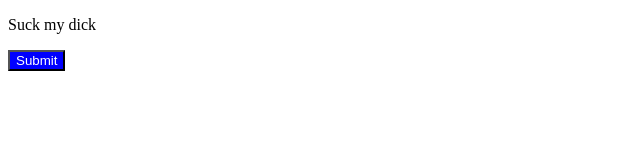
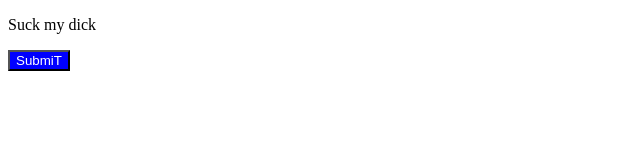
Before and after one commit to Trickst6r/Git_clone, a plain HTML site: page index.html in a window 1280 px wide. Shown: the full height of the page, 0-640 px from the left. Drawn offline with Linux system fonts and the light colour scheme.

Commit message:
Updated index.html file

```diff
--- a/index.html
+++ b/index.html
@@ -10,6 +10,6 @@
 </head>
 <body>
     <p>Suck my dick</p>
-    <button>Submit</button>
+    <button>SubmiT</button>
 </body>
 </html>
```
